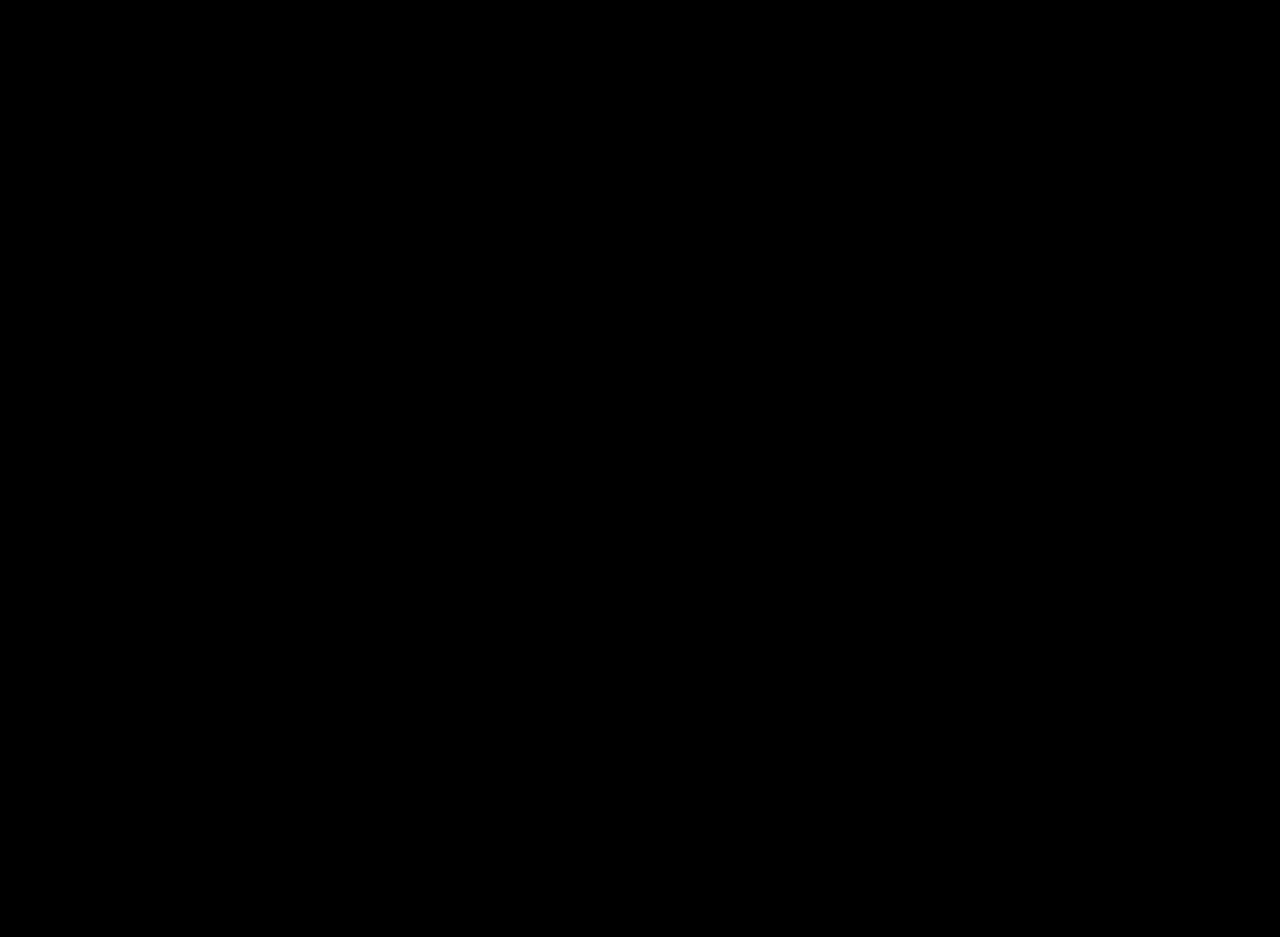
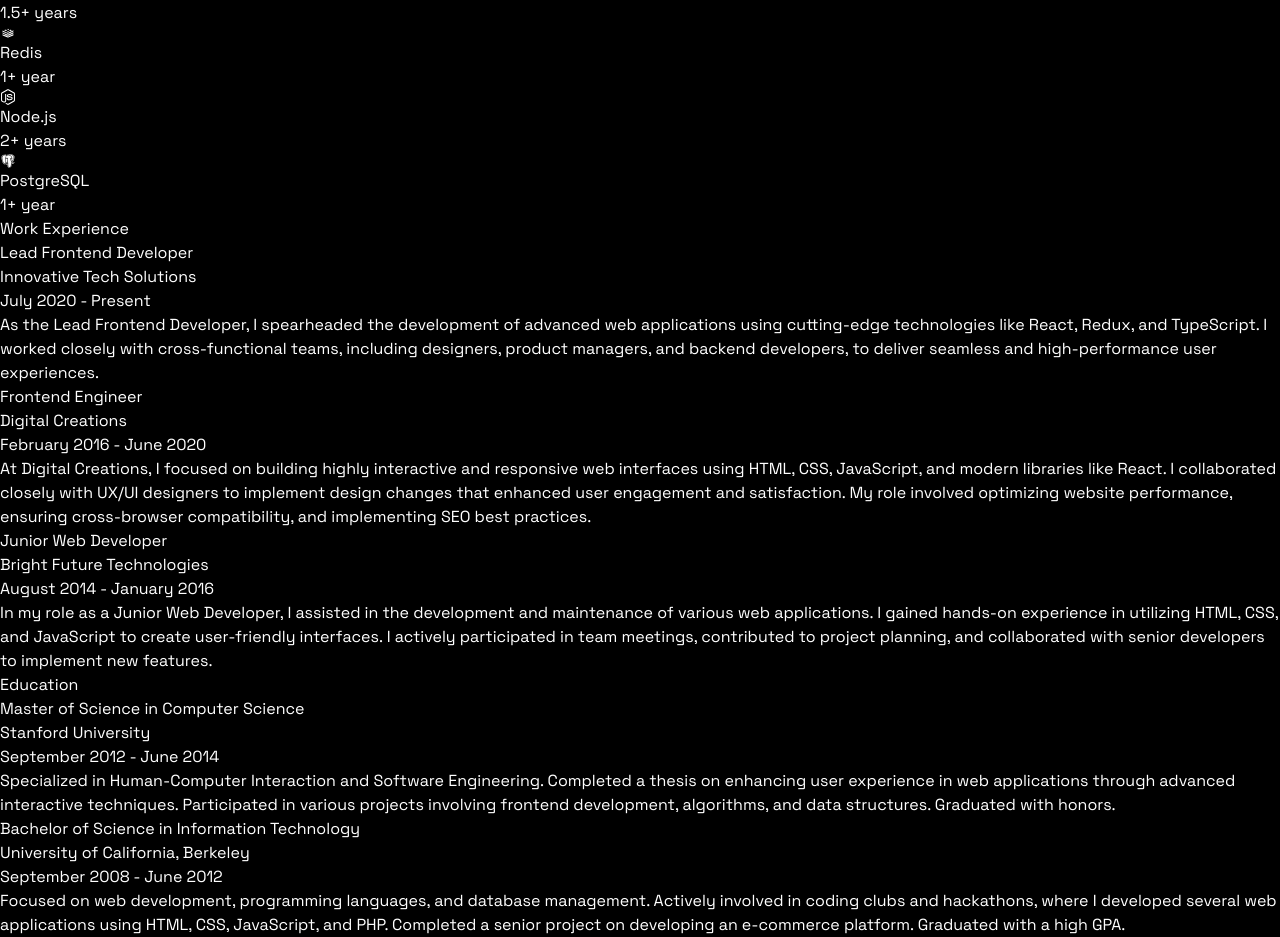
Before and after one commit to achmadraja/achmad-raja, a React (Vite) app: page / in a window 1280 px wide. Shown: the part 9267-10204 px from the top of the page. Before the commit the page ends 9076 px from the top, so only its background shows below. Built offline with nearby package versions, Linux system fonts and the light colour scheme.

Commit message:
feat: add work experience section, skills section, and education section

```diff
--- a/src/App.jsx
+++ b/src/App.jsx
@@ -2,6 +2,9 @@
 import Navbar from"./components/Navbar"
 import Projects from "./components/Projects"
 import Bio from "./components/Bio"
+import Skills from "./components/Skills"
+import WorkExperience from "./components/WorkExperience"
+import EducationSection from "./components/EducationSection"
 
 const App = () => {
   return (
@@ -12,6 +15,9 @@
         <Navbar />
         <Projects />
         <Bio />
+        <Skills />
+        <WorkExperience />
+        <EducationSection />
       </div>
 
   </div>
--- /dev/null
+++ b/src/components/EducationSection.jsx
@@ -0,0 +1,20 @@
+import React from 'react';
+import { EDUCATION } from '../constants';
+
+const EducationSection = () => {
+    return (
+        <section className="pt-8" id="education">
+            <h2 className="mb-4 text-center text-3xl font-bold">Education</h2>
+            {EDUCATION.map((education, index) => (
+                <div key={index} className="mb-6 p-10">
+                    <h3 className="text-xl font-semibold">{education.degree}</h3>
+                    <p className="text-lg">{education.institution}</p>
+                    <p className="text-sm text-stone-300">{education.duration}</p>
+                    <p className="text-sm text-base">{education.description}</p>
+                </div>
+            ))}
+        </section>
+    )
+}
+
+export default EducationSection
--- /dev/null
+++ b/src/components/Skills.jsx
@@ -0,0 +1,24 @@
+import React from 'react';
+import { SKILLS } from "../constants";
+
+const Skills = () => {
+    return (
+        <div className="container mx-auto" id="skills">
+            <h2 className="mb-12 mt-20 text-center text-4xl font-semibold">Skills</h2>
+            <div className="mx-2 flex flex-col rounded-3xl px-4 py-2 lg:px-20 border border-stone-50/30">
+                {SKILLS.map((skill, index) => (
+                    <div key={index} className={'py-6 flex item-center justify-between ${ index !== SKILLS.length - 1 ? "border-b border-stone-50/30" : ""}'}>
+                        <div className="flex items-center">{skill.icon}
+                            <h3 className="px-6 text-lg lg:text-2xl">{skill.name}</h3>
+                        </div>
+                        <div className="text-md font-semibold lg:text-xl">
+                            <span>{skill.experience}</span>
+                        </div>
+                    </div>
+                ))}
+            </div>
+        </div>
+    )
+}
+
+export default Skills
--- /dev/null
+++ b/src/components/WorkExperience.jsx
@@ -0,0 +1,24 @@
+import React from 'react';
+import { EXPERIENCES } from "../constants";
+
+const WorkExperience = () => {
+    return (
+        <section className="pt-20" id="work">
+            <h2 className="text-center text-4xl font-semibold tracking-tighter"> Work Experience</h2>
+            <div className="space-y-8 p-10">
+                {EXPERIENCES.map((experience, index) => (
+                    <div key={index} className="rounded-xl border border-stone-50/30 bg-white/10 p-4">
+                        <h3 className="text-2xl font-semibold">
+                            {experience.title}
+                        </h3>
+                        <p className="text-xl">{experience.company}</p>
+                        <p className="text-sm text-stone-300">{experience.duration}</p>
+                        <p className="text-sm text-base">{experience.description}</p>
+                    </div>
+                ))}
+            </div>
+        </section>
+    )
+}
+
+export default WorkExperience
```
